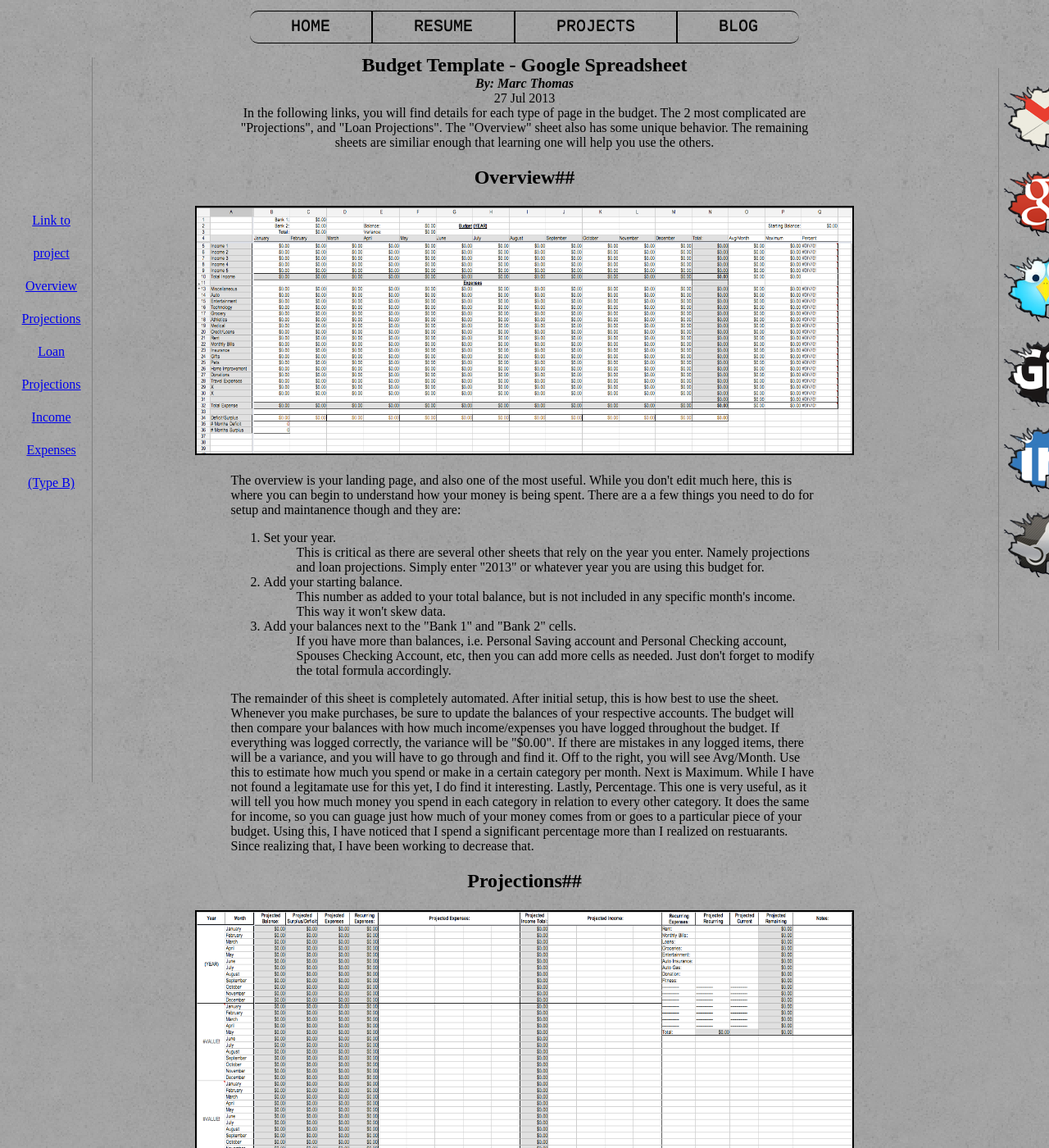
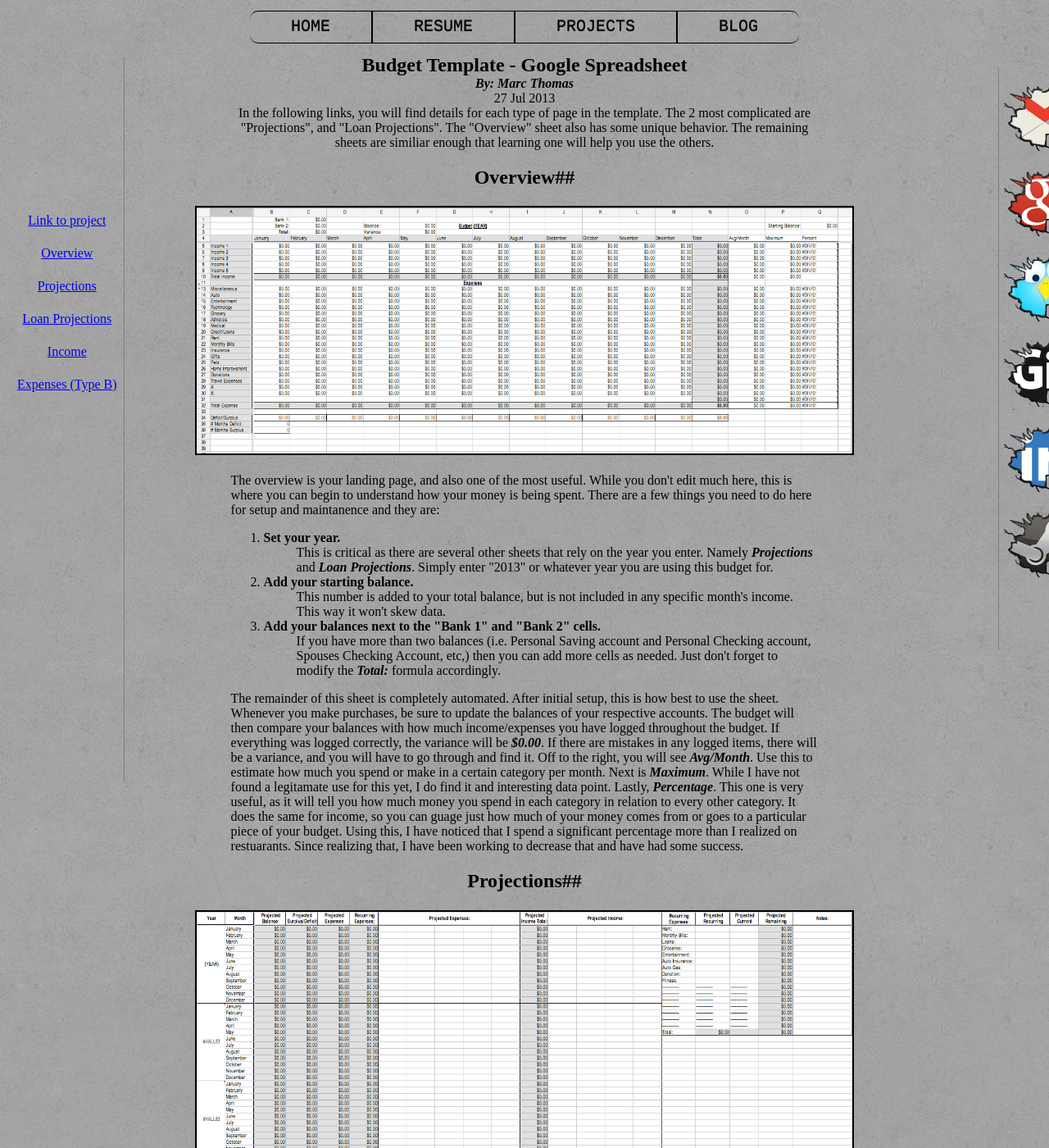
Before and after one commit to mathomastech/mathomastech.github.io, a Jekyll site: the page built from Projects/BudgetTemplate.markdown, in a window 1280 px wide and 1400 px high. Shown: the whole window at 82% size. Built offline with Jekyll 4.4.1, drawn with Linux system fonts in a browser that asks for light colours; some of the changed text lies outside the part shown.

Commit message:
Updated formatting for budget tempalate project page.

```diff
--- a/Projects/BudgetTemplate.markdown
+++ b/Projects/BudgetTemplate.markdown
@@ -7,7 +7,7 @@
 categories: Budget Financial Finances Spreadsheet Google Drive Docs
 ---
 <p class = "projectHeader">
-In the following links, you will find details for each type of page in the budget. The 2 most complicated are "Projections", and "Loan Projections". The "Overview" sheet also has some unique behavior. The remaining sheets are similiar enough that learning one will help you use the others.
+In the following links, you will find details for each type of page in the template. The 2 most complicated are "Projections", and "Loan Projections". The "Overview" sheet also has some unique behavior. The remaining sheets are similiar enough that learning one will help you use the others.
 </p>
 <p></p>
 <ul class = "projectQuickLinks">
@@ -26,24 +26,25 @@
 
 <a id="Overview"></a>
 ##Overview##
+
 <a href="/img/BudgetTemplate/BudgetOverview.png" data-lightbox="BudgetOverview"><img src="/img/BudgetTemplate/BudgetOverview.png" alt="Budget Overview" width="800" height="300"/></a>
 
 <p class="projectContent">
-The overview is your landing page, and also one of the most useful. While you don't edit much here, this is where you can begin to understand how your money is being spent. There are a a few things you need to do for setup and maintanence though and they are:</p>
+The overview is your landing page, and also one of the most useful. While you don't edit much here, this is where you can begin to understand how your money is being spent. There are a few things you need to do here for setup and maintanence and they are:</p>
 <p></p>
 <ol class="projectContent">
-	<li>Set your year.</li>
-		<ul>This is critical as there are several other sheets that rely on the year you enter. Namely projections and loan projections. Simply enter "2013" or whatever year you are using this budget for.</ul>
-	<li>Add your starting balance.</li>
-		<ul>This number as added to your total balance, but is not included in any specific month's income. This way it won't skew data.</ul>
-	<li>Add your balances next to the "Bank 1" and "Bank 2" cells.</li>
-		<ul>If you have more than balances, i.e. Personal Saving account and Personal Checking account, Spouses Checking Account, etc, then you can add more cells as needed. Just don't forget to modify the total formula accordingly.</ul>
+	<li><strong>Set your year.</strong></li>
+		<ul>This is critical as there are several other sheets that rely on the year you enter. Namely <strong><em>Projections</em></strong> and <strong><em>Loan Projections</em></strong>. Simply enter "2013" or whatever year you are using this budget for.</ul>
+	<li><strong>Add your starting balance.</strong></li>
+		<ul>This number is added to your total balance, but is not included in any specific month's income. This way it won't skew data.</ul>
+	<li><strong>Add your balances next to the "Bank 1" and "Bank 2" cells.</strong></li>
+		<ul>If you have more than two balances (i.e. Personal Saving account and Personal Checking account, Spouses Checking Account, etc,) then you can add more cells as needed. Just don't forget to modify the <strong><em>Total:</em></strong> formula accordingly.</ul>
 </ol>
 <p></p>
 <p class="projectContent">
-The remainder of this sheet is completely automated. After initial setup, this is how best to use the sheet. Whenever you make purchases, be sure to update the balances of your respective accounts. The budget will then compare your balances with how much income/expenses you have logged throughout the budget. If everything was logged correctly, the variance will be "$0.00". If there are mistakes in any logged items, there will be a variance, and you will have to go through and find it.
+The remainder of this sheet is completely automated. After initial setup, this is how best to use the sheet. Whenever you make purchases, be sure to update the balances of your respective accounts. The budget will then compare your balances with how much income/expenses you have logged throughout the budget. If everything was logged correctly, the variance will be <strong><em>$0.00</em></strong>. If there are mistakes in any logged items, there will be a variance, and you will have to go through and find it.
 
-Off to the right, you will see Avg/Month. Use this to estimate how much you spend or make in a certain category per month. Next is Maximum. While I have not found a legitamate use for this yet, I do find it interesting. Lastly, Percentage. This one is very useful, as it will tell you how much money you spend in each category in relation to every other category. It does the same for income, so you can guage just how much of your money comes from or goes to a particular piece of your budget. Using this, I have noticed that I spend a significant percentage more than I realized on restuarants. Since realizing that, I have been working to decrease that.
+Off to the right, you will see <strong><em>Avg/Month</em></strong>. Use this to estimate how much you spend or make in a certain category per month. Next is <strong><em>Maximum</em></strong>. While I have not found a legitamate use for this yet, I do find it and interesting data point. Lastly, <strong><em>Percentage</em></strong>. This one is very useful, as it will tell you how much money you spend in each category in relation to every other category. It does the same for income, so you can guage just how much of your money comes from or goes to a particular piece of your budget. Using this, I have noticed that I spend a significant percentage more than I realized on restuarants. Since realizing that, I have been working to decrease that and have had some success.
 </p>
 
 <a id="Projections"></a>
@@ -55,16 +56,19 @@
 <p></p>
 
 <ol class="projectContent">
-	<li>Recurring Expenses:</li>
-		<ul>This is your category field. There are a handful of default items, but you can change these or as more as you see fit. *Note: Changing these default categories will cause the "Projected Remaining" column to give you false information. See the bullet point for that column for more details.</ul>
-	<li>Projected Recurring:</li>
-		<ul>This is an estimate of how much money you spend on each category. It will apply sum of all these costs as your Recurring expenses for all future months (not including the current month)</ul>
-	<li>Projected Current:</li>
-		<ul>This is an estimate of how much you are budgetting for each category for the current month. Use this to adjust your values throughout the month to make your budget. If you know you will be short on income, it is a great way to find ways of saving some money by cutting extra expenses.  </ul>
-	<li>Projected Remaining:</li>
-		<ul>This column tells you how much money in each category remains to be spent for the current month. The calculation takes the value from "Projected Current:", subtracts to current months total expenses in the category based on the value from the overview page, and returns the different. It will zero out if you have no remaining funds in that category.</ul>
-	<li>*Note: As stated earlier, if you change the category names, the formula to compare the Projected Current and the overview values will not be comparing correctly. You will need to adjust the formula to substract from the correct row. </li>
+	<li><strong>Recurring Expenses:</strong></li>
+		<ul>This is your category field. There are a handful of default items, but you can change these or add more as you see fit. *Note: Changing these default categories will cause the "Projected Remaining" column to give you false information.</ul>
+	<li><strong>Projected Recurring:</strong></li>
+		<ul>This is an estimate of how much money you spend on each category. It will apply the sum of all these costs as your recurring expenses for all future months (not including the current month)</ul>
+	<li><strong>Projected Current:</strong></li>
+		<ul>This is an estimate of how much you are budgeting for each category for the current month. Use this to adjust your values throughout the month to make your budget. If you know you will be short on income, it is a great way to find ways of saving some money by cutting extra expenses.</ul>
+	<li><strong>Projected Remaining:</strong></li>
+		<ul>This column tells you how much money in each category remains to be spent for the current month. The calculation takes the value from <strong><em>Projected Current</em></strong>, subtracts to current months total expenses in the category based on the value from the overview page, and returns the different. It will zero out if you have no remaining funds in that category.</ul>
 </ol>
+<p></p>
+<p class="projectContent">
+	*Note: As stated earlier, if you change the category names, the formula to compare the Projected Current and the overview values will not be comparing correctly. You will need to adjust the formula to substract from the correct row.
+</p>
 <p></p>
 
 <a id="LoanProjections"></a>
--- a/css/StyleSheetMain.css
+++ b/css/StyleSheetMain.css
@@ -265,7 +265,7 @@
 	margin-right: 0%;
 	padding: 5px;
 	padding-top: 14%;
-	width: 7%;
+	width: 10%;
 	position: fixed;
 	top: 5%;
 	left: 1%;
```
Also changed, not shown: other parts of Projects/BudgetTemplate.markdown (+3 -3 lines), 2 other files.
